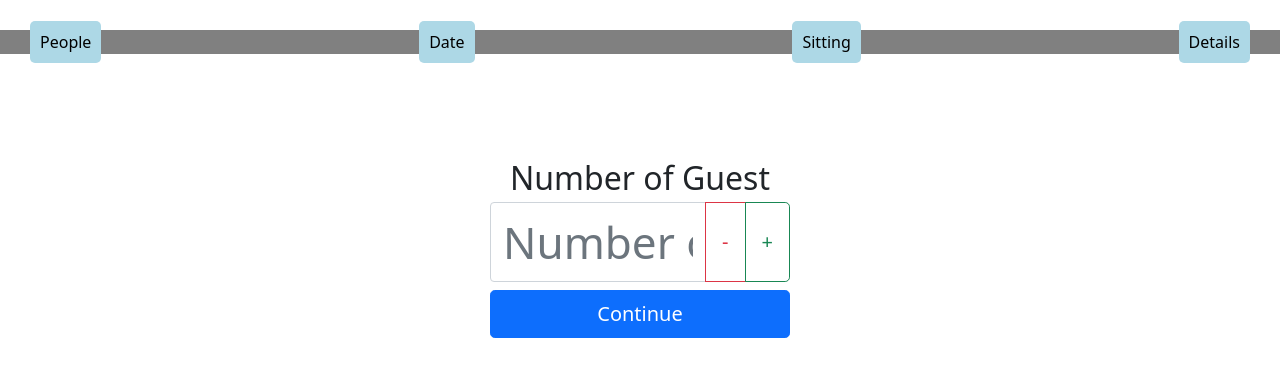
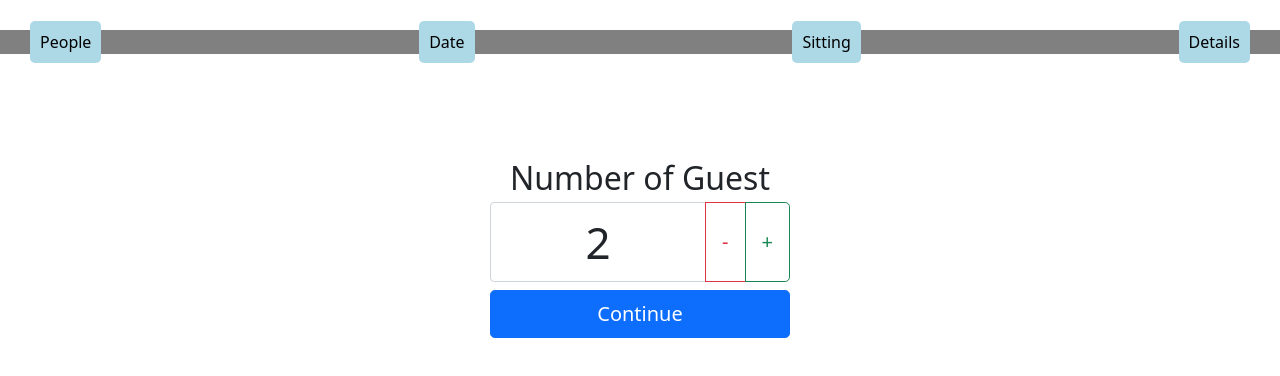
Before and after one commit to Josh8011/reservation, a React (Create React App) app: page /People in a window 1280 px wide. Shown: the top 376 px of the page. Built offline with nearby package versions, Linux system fonts and the light colour scheme; no server answers.

Commit message:
Update Peopel UseEffect

```diff
--- a/src/pages/People.js
+++ b/src/pages/People.js
@@ -14,11 +14,10 @@ export function People(props){
 
     const [numberOfPeople, setNumberOfPeople] = useState();
     //Configurable minimum total people, maximum total people, default people value
-    const peopleInfo = {min:1, max:12, people:2};
+    const peopleInfo = {min:1, max:12, default:2};
 
     useEffect(()=>{
-        setNumberOfPeople(ResInfo.people);
-        console.log(ResInfo.people)
+        setNumberOfPeople(ResInfo.people?ResInfo.people:peopleInfo.default);
     },[ResInfo]);
 
 
```
